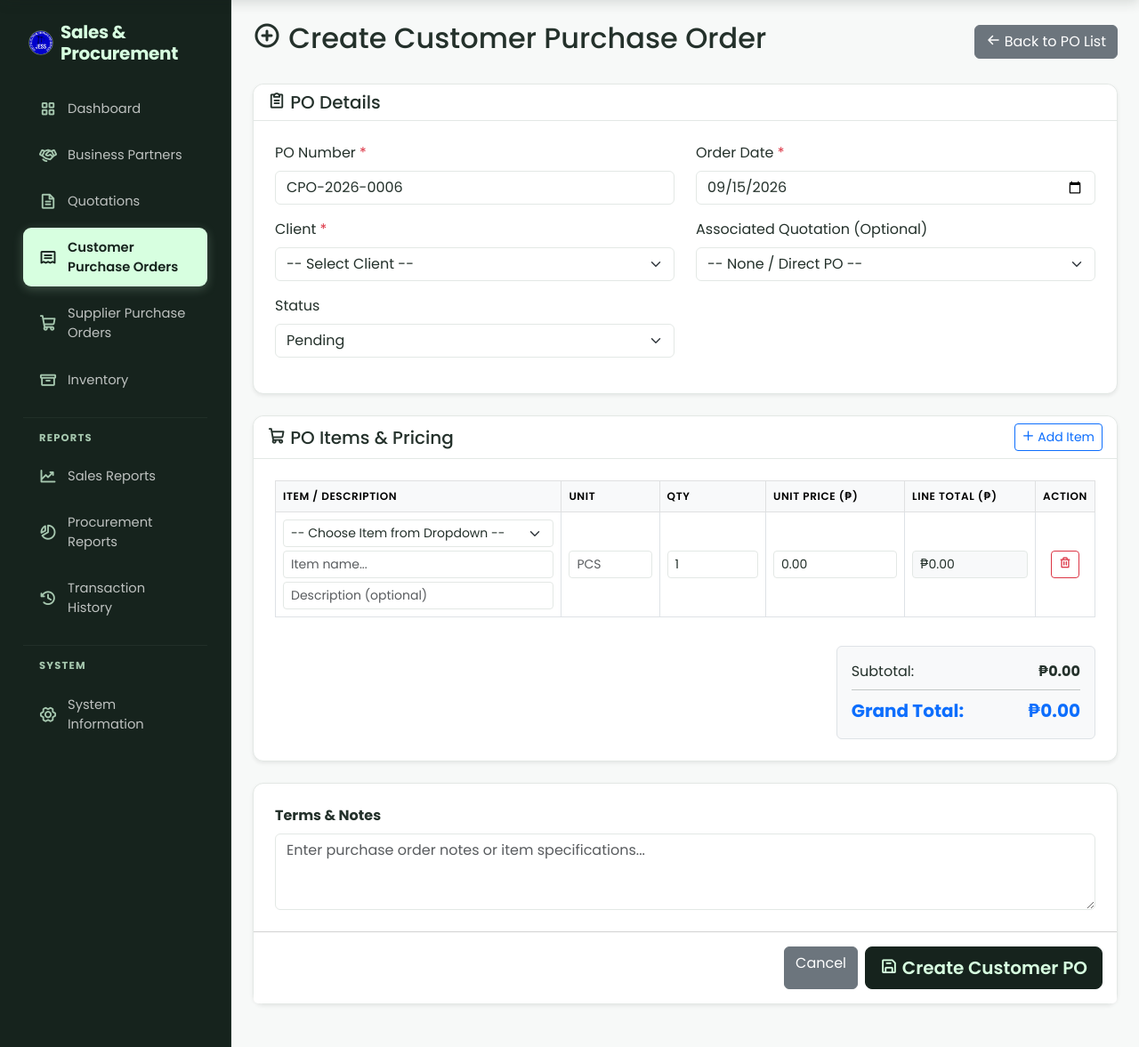
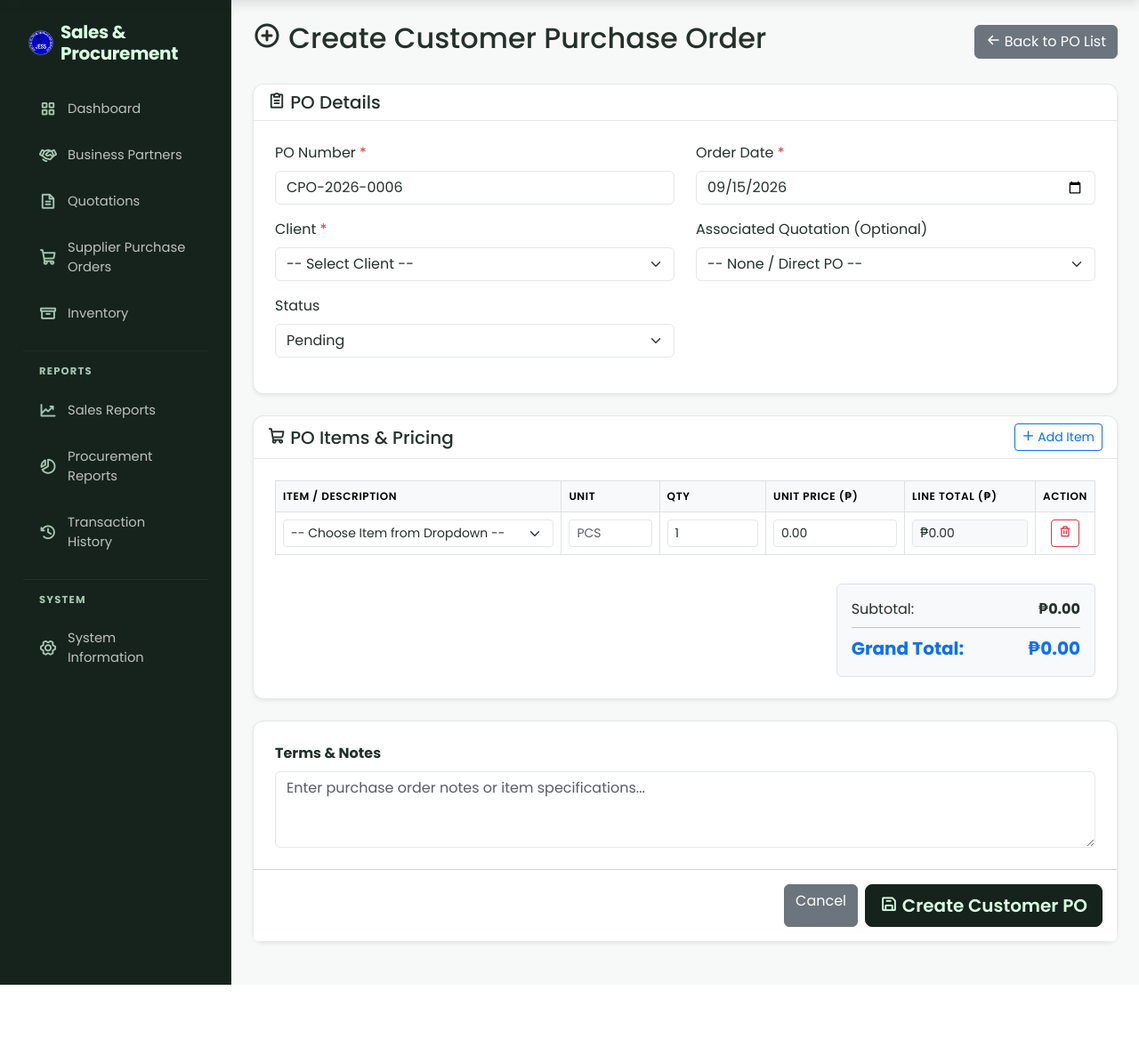
Before and after one commit to alojanrick2025/Sales-Procurement, a PHP site: page /orders/add_customer_po.php in a window 1280 px wide. Shown: the part 67-1244 px from the top of the page at 89% size. After the commit the page ends 1174 px from the top, so only its background shows below. Run offline with PHP 8.4, Linux system fonts and the light colour scheme; a user stored in the database is signed in; data comes from the database, SQL or seed files in the repository; some libraries are stand-ins or nearby versions.

Commit message:
feat: hide PO item inputs and remove customer PO sidebar link

```diff
--- a/Sales and Procurement Management System/includes/header.php
+++ b/Sales and Procurement Management System/includes/header.php
@@ -651,11 +651,7 @@ function getHeaderAvatarHtml($user, $sysLogo = '') {
                                 <i class="ph-bold ph-file-text"></i> Quotations
                             </a>
                         </li>
-                        <li class="nav-item">
-                            <a class="nav-link <?php echo in_array(basename($_SERVER['PHP_SELF']), ['customer_po.php', 'add_customer_po.php', 'view_customer_po.php']) ? 'active' : ''; ?>" href="/orders/customer_po.php">
-                                <i class="ph-bold ph-receipt"></i> Customer Purchase Orders
-                            </a>
-                        </li>
+
                         <li class="nav-item">
                             <a class="nav-link <?php echo in_array(basename($_SERVER['PHP_SELF']), ['supplier_po.php', 'add_supplier_po.php', 'view_supplier_po.php']) ? 'active' : ''; ?>" href="/orders/supplier_po.php">
                                 <i class="ph-bold ph-shopping-cart"></i> Supplier Purchase Orders
--- a/Sales and Procurement Management System/orders/add_customer_po.php
+++ b/Sales and Procurement Management System/orders/add_customer_po.php
@@ -229,10 +229,10 @@ require_once __DIR__ . '/../includes/header.php';
                                     <?php endforeach; ?>
                                 </select>
                                 <input type="hidden" name="item_id[]" class="item-id-input" value="">
-                                <input type="text" class="form-control form-control-sm mt-1 item-name-input"
-                                    name="item_name[]" placeholder="Item name..." required>
-                                <input type="text" class="form-control form-control-sm mt-1 item-desc-input"
-                                    name="item_desc[]" placeholder="Description (optional)">
+                                <input type="hidden" class="item-name-input"
+                                    name="item_name[]" required>
+                                <input type="hidden" class="item-desc-input"
+                                    name="item_desc[]">
                             </td>
                             <td><input type="text" class="form-control form-control-sm item-unit-input"
                                     name="item_unit[]" placeholder="PCS"></td>
@@ -332,8 +332,8 @@ require_once __DIR__ . '/../includes/header.php';
                 <option value="">-- Choose Item from Dropdown --</option>${options}
             </select>
             <input type="hidden" name="item_id[]" class="item-id-input" value="">
-            <input type="text" class="form-control form-control-sm mt-1 item-name-input" name="item_name[]" placeholder="Item name..." required>
-            <input type="text" class="form-control form-control-sm mt-1 item-desc-input" name="item_desc[]" placeholder="Description (optional)">
+            <input type="hidden" class="item-name-input" name="item_name[]" required>
+            <input type="hidden" class="item-desc-input" name="item_desc[]">
         </td>
         <td><input type="text" class="form-control form-control-sm item-unit-input" name="item_unit[]" placeholder="PCS"></td>
         <td><input type="number" class="form-control form-control-sm item-qty-input" name="item_qty[]" value="1" min="0.01" step="0.01"></td>
```
Also changed, not shown: Sales and Procurement Management System/orders/add_supplier_po.php (+6 -6 lines).
